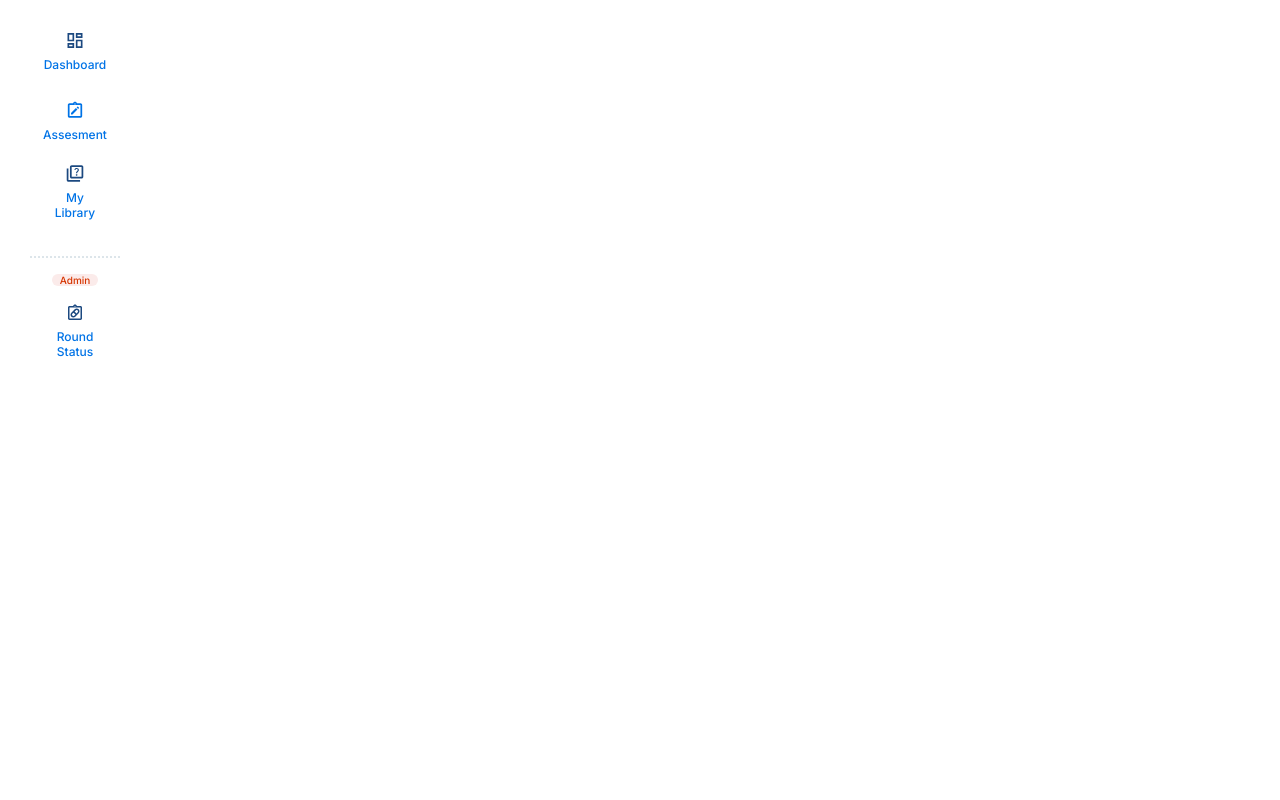
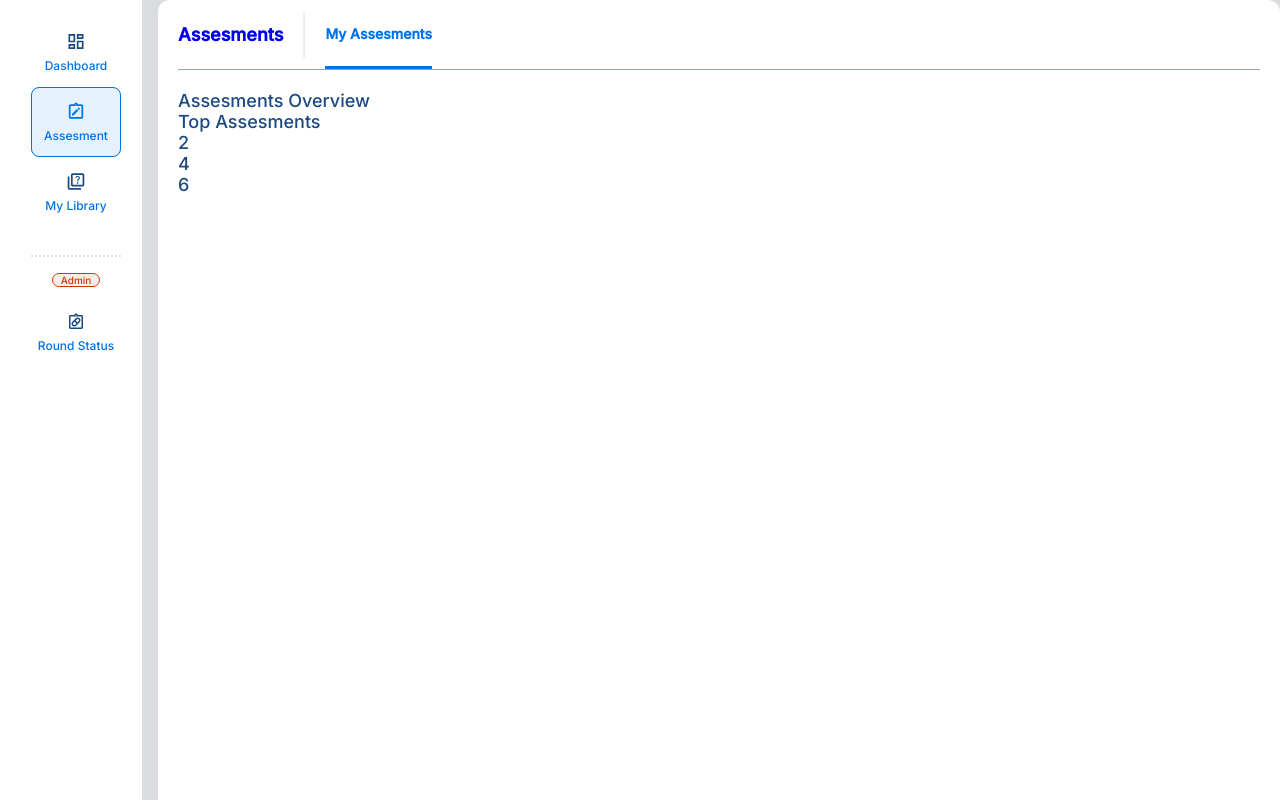
Before and after one commit to HarshitSinghT0mar/Unstop, a React (Vite) app: page / in a window 1280 px wide. Shown: the top 800 px of the page. Built offline with nearby package versions, Linux system fonts and the light colour scheme.

Commit message:
add page navigation section

```diff
--- a/src/App.css
+++ b/src/App.css
@@ -4,22 +4,23 @@
   --clr-text-50: rgba(141, 164, 191, 1);
 
   --clr-icon-primary:rgba(101, 72, 238, 1);
-  --clr-icon-nav: rgba(0, 115, 230, 1);
+  --clr-icon-nav: rgba(0, 115, 230, 1);     /*defining common properties so that its easier if there is any change*/
 
   --clr-icon-bg-primary:rgba(235, 232, 253, 1);
 
   --clr-bordr-primary:rgba(48, 121, 225, 1);
 
-  --clr-bg-primary:rgba(256,256,256,1);
+--clr-bg-white:rgba(255, 255, 255, 1);
   --clr-bg-secondry:rgba(255, 255, 255, 1);
 
   --fw-primary: 500;
+  --fw-medium:600;
   --fw-bolder:700;
 
   --fs-primary: 18px;
   --fs-secondry1:12px;
+  --fs-secondry2:14px;
   --fs-numbers-primary: 20px;
-  --fs-secondry2:14px
 }
 
 *{
@@ -35,28 +36,41 @@ img{
 html{
   color-scheme: light;
   height: 100%;
+  min-height: 100%;
 }
 
 
 body{
-  height: 100%;
+height: 100%;
+min-height: 100%;
+width: 100%;
   font-family: Inter;
-  /* background: rgba(186, 203, 213, 1); */
+ background: rgba(218, 220, 224, 1);
   font-size: var(--fs-primary);
   font-weight: var(--fw-primary);
+  color: var(--clr-text-primary);
   line-height: normal;
 }
+.app-container{
+  display: flex;
+  gap: 16px;
+  width: 100%;
+
+
+}
+
 
 .nav-container{
   display: flex;
   color: var(--clr-text-secondry);
   font-size: var(--fs-secondry1);
   align-items: flex-start;
-  height: 100%;
   padding: 16px 20px 20px 30px;
   gap: 10px;
   flex-shrink: 0;
   background: var(--clr-bg-secondry);
+  border: 1px solid var(--clr-bg-white);
+  height:992px;
 }
 
 
@@ -64,13 +78,18 @@ body{
   display: flex;
 width: 90px;
 height: 70px;
-padding: 10px 20px;
 flex-direction: column;
 justify-content: center;
 align-items: center;
 gap: 6px;
 flex-shrink: 0;
 text-align: center;
+}
+
+.list-item-selected{
+  background:rgba(229, 241, 252, 1);
+  border-radius: 8px;
+  border: 1px solid var(--clr-icon-nav);
 }
 
 .list-admin{
@@ -87,4 +106,41 @@ justify-content: flex-end;
   border: 1px solid var rgba(214, 53, 0, 1);
   background: #FBEBEA;
   padding: 0 8px;
+  border: 1px solid rgba(214, 53, 0, 1);
 }
+.main-container{
+  display: flex;
+  flex-direction: column;
+  width: 100%;
+  background: var(--clr-bg-white);
+  gap: 20px;
+  border-radius: 12px;
+  padding: 0 20px 20px;
+}
+
+.page-nav{
+ display: flex;
+ font-weight: var(--fw-medium);
+
+ height: 70px;
+ align-items: center;
+ gap: 20px;
+width: 100%;
+border-bottom: 1px solid var(--clr-text-50);
+
+}
+
+.page-nav-link{
+  display: flex;
+  font-size: var(--fs-secondry2);
+  color: var(--clr-text-secondry);
+  padding: 10px 0;
+  text-decoration: none;
+  border-bottom: 3px solid var(--clr-text-secondry);
+ height: 100%;
+ align-items: center;
+}
+
+.overview-section{
+  gap: 20px;
+}
--- a/src/App.jsx
+++ b/src/App.jsx
@@ -1,5 +1,6 @@
 import './App.css'
 import Navbar from './components/Navbar'
+import MainContent from './components/MainContent'
 
 function App() {
 
@@ -7,6 +8,7 @@ function App() {
   return (
     <div className='app-container'>
       <Navbar />
+      <MainContent />
     </div>
   )
 }
--- /dev/null
+++ b/src/components/MainContent.jsx
@@ -0,0 +1,24 @@
+import React from "react";
+
+const MainContent = () => {
+  return (
+    <main className="main-container">
+      <section className="page-nav">
+        <a href="/" style={{textDecoration:"none"}}>Assesments</a>
+           {/* using a tag instead of span or p coz in the design it looks like we will be navigating inside the page through so if asked to create function app we can add Link tag with the react-router */}
+        <img  src="/assets/Vector 298.svg" alt-text="vector" />
+        <a href="/"className="page-nav-link">My Assesments</a>
+      </section>
+      <section className="overview-section">
+            <p>Assesments Overview</p>
+            <div>Top Assesments</div>
+            <div>2</div>
+            <div>4</div>
+            <div>6</div>
+
+      </section>
+    </main>
+  );
+};
+
+export default MainContent;
--- a/src/components/Navbar.jsx
+++ b/src/components/Navbar.jsx
@@ -2,30 +2,30 @@ import React from "react";
 
 const Navbar = () => {
   return (
-    <div className="nav-container">
+    <nav className="nav-container">
       <ul style={{ textAlign: "center" }}>
         <li className="list-item">
-          <img rel="icon" src="/assets/dashboard.svg" />
+          <img alt="icon" src="/assets/dashboard.svg" />
           Dashboard
         </li>
-        <li className="list-item">
-          <img rel="icon" src="/assets/note_alt.svg" />
+        <li className="list-item list-item-selected">
+          <img alt="icon" src="/assets/note_alt.svg" />
           Assesment
         </li>
         <li className="list-item">
-          <img rel="icon" src="/assets/quiz.svg" />
+          <img alt="icon" src="/assets/quiz.svg" />
           My Library
         </li>
         <li className="list-item list-admin">
-          <img rel="icon" src="assets/Vector 267.svg" />
+          <img alt="icon" src="assets/Vector 267.svg" />
           <span className="admin">Admin</span>
         </li>
         <li className="list-item">
-          <img rel="icon" src="/assets/admin_meds.svg" />
+          <img alt="icon" src="/assets/admin_meds.svg" />
           Round Status
         </li>
       </ul>
-    </div>
+    </nav>
   );
 };
 
```
Also changed, not shown: public/assets/Vector 298.svg (added), public/assets/mobile_screen_share.svg (added).
